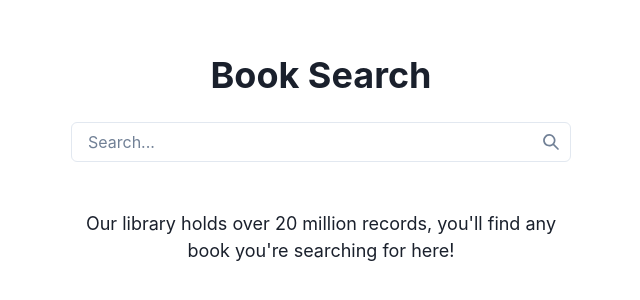
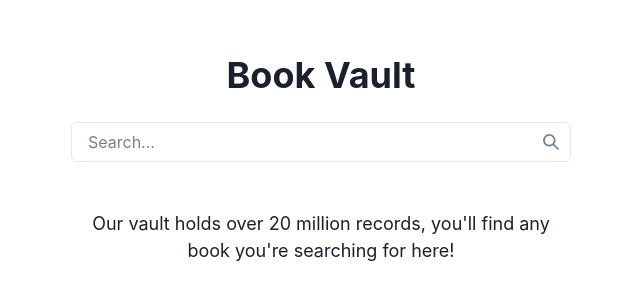
Before and after one commit to Melzr/BookVault, a React (Create React App) app: page / in a window 1280 px wide. Shown: the part 146-446 px from the top of the page, without its empty margins (319-959 px from the left). Built offline with nearby package versions, Linux system fonts and the light colour scheme.

Commit message:
rename app to BookVault

```diff
--- a/package.json
+++ b/package.json
@@ -1,5 +1,5 @@
 {
-  "name": "book-search",
+  "name": "book-vault",
   "version": "0.1.0",
   "private": true,
   "dependencies": {
--- a/public/index.html
+++ b/public/index.html
@@ -1,14 +1,12 @@
 <!DOCTYPE html>
 <html lang="en">
+
 <head>
   <meta charset="utf-8" />
   <link rel="icon" href="%PUBLIC_URL%/favicon.ico" />
   <meta name="viewport" content="width=device-width, initial-scale=1" />
   <meta name="theme-color" content="#000000" />
-    <meta
-      name="description"
-      content="Web site created using create-react-app"
-    />
+  <meta name="description" content="Find any book you're looking for" />
   <link rel="apple-touch-icon" href="%PUBLIC_URL%/logo192.png" />
   <!--
       manifest.json provides metadata used when your web app is installed on a
@@ -24,8 +22,9 @@
       work correctly both with client-side routing and a non-root public URL.
       Learn how to configure a non-root public URL by running `npm run build`.
     -->
-    <title>React App</title>
+  <title>Book Vault</title>
 </head>
+
 <body>
   <noscript>You need to enable JavaScript to run this app.</noscript>
   <div id="root"></div>
@@ -40,4 +39,5 @@
       To create a production bundle, use `npm run build` or `yarn build`.
     -->
 </body>
+
 </html>
--- a/src/App.js
+++ b/src/App.js
@@ -5,14 +5,14 @@ import {
   VStack,
   theme,
 } from '@chakra-ui/react';
-import BookSearch from './components/BookSearch';
+import BookVault from './components/BookVault';
 
 function App() {
   return (
     <ChakraProvider theme={theme}>
       <Box textAlign="center" fontSize="xl">
         <VStack minH="100vh" p={3}>
-          <BookSearch />
+          <BookVault />
         </VStack>
       </Box>
     </ChakraProvider>
--- a/src/components/BookSearch.js
+++ b/src/components/BookVault.js
@@ -5,18 +5,16 @@ import {
   Spinner,
   Box,
   Text,
-  Spacer,
   HStack,
-  Center,
 } from '@chakra-ui/react';
-import SearchBar from '../components/SearchBar';
-import BookTable from '../components/BookTable';
+import SearchBar from './SearchBar';
+import BookTable from './BookTable';
 import { BOOKS_PER_PAGE } from '../constants';
 import { searchBooks } from '../services/booksApi';
 import { parseQuery } from '../utils/parseQuery';
-import '../styles/book-search.scss';
+import '../styles/book-vault.scss';
 
-const BookSearch = () => {
+const BookVault = () => {
   const [query, setQuery] = React.useState('');
   const [isLoading, setIsLoading] = React.useState(false);
   const [books, setBooks] = React.useState([]);
@@ -76,15 +74,16 @@ const BookSearch = () => {
   const shouldDisplayTable = books.length > 0;
   const infoText = query
     ? `Sorry! We couldn't find any results for "${query}"`
-    : "Our library holds over 20 million records, you'll find any book you're searching for here!";
+    : "Our vault holds over 20 million records, you'll find any book you're searching for here!";
+  const title = "Book Vault";
 
   return (
-    <Box className='book-search-container' w="100%" maxW="1400" align="center" flexDirection="column">
+    <Box className='book-vault-container' w="100%" maxW="1400" align="center" flexDirection="column">
       {shouldDisplayTable ? (
         <>
           <HStack spacing="4" align="center" px="4" className="search-bar-container">
             <SearchBar disabled={isLoading} onSubmit={handleSearch} maxWidth="300" />
-            <Heading size="l" className="title">Book Search</Heading>
+            <Heading size="l" className="title">{title}</Heading>
           </HStack>
           {isLoading ? (
             <Spinner size="xl" mt="15%" />
@@ -107,7 +106,7 @@ const BookSearch = () => {
         </>
       ) : (
         <>
-          <Heading size="xl" mt="15%" className="title">Book Search</Heading>
+          <Heading size="xl" mt="15%" className="title">{title}</Heading>
           <SearchBar disabled={isLoading} onSubmit={handleSearch} />
           {isLoading ? (
             <Spinner size="xl" mt="6" />
@@ -122,4 +121,4 @@ const BookSearch = () => {
   );
 }
 
-export default BookSearch;
+export default BookVault;
--- a/src/styles/book-search.scss
+++ b/src/styles/book-vault.scss
@@ -1,9 +1,9 @@
-.book-search-container {
+.book-vault-container {
   flex: 1;
 }
 
 @media screen and (max-width: 768px) {
-  .book-search-container {
+  .book-vault-container {
 
     .search-bar-container {
       flex-direction: column-reverse;
```
Lines whose indentation alone changed are shown as unchanged.
